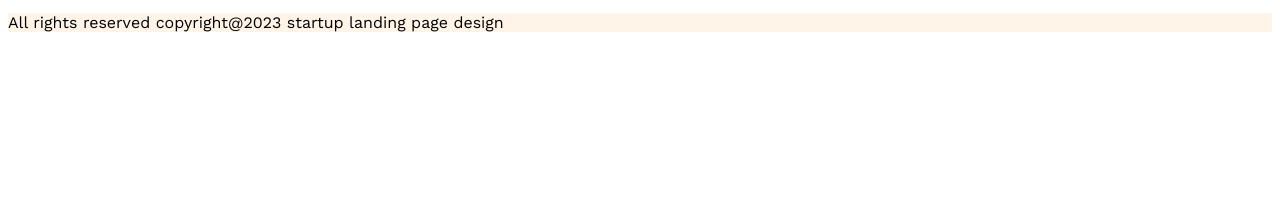
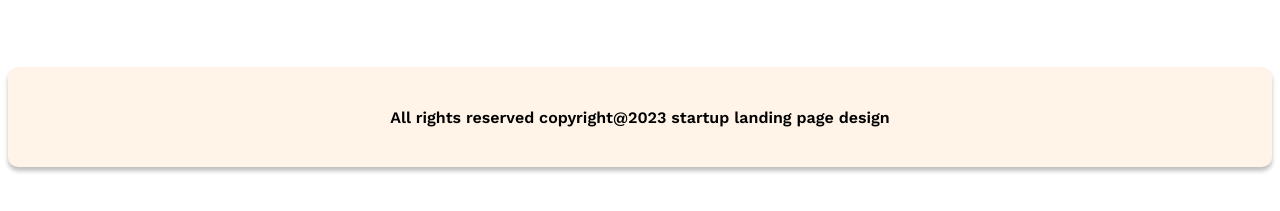
Before and after one commit to RHRumon/G-3-Architect-Landing-page, a plain HTML site: page index.html in a window 1280 px wide. Shown: the part 4000-4211 px from the top of the page. Before the commit the page ends 4048 px from the top, so only its background shows below. Drawn offline with nearby package versions, Linux system fonts and the light colour scheme.

Commit message:
last commit

```diff
--- a/index.css
+++ b/index.css
@@ -96,17 +96,7 @@ main > section{
     text-align: center;
     margin-bottom: 50px;
 }
-footer{
-    background-color: #FFF4E7;
-}
-.footer-content{
-    height: 100px;
-    /* max-width: 1440px; */
-    margin: 20px auto;
-    text-align: center;
-    padding-top: 30px;
 
-}
 
 .banner-title{
     font-weight: bold;
@@ -232,17 +222,25 @@ footer{
 }
 
 /* footer */
-/* .footer{
-   background-color: #FFF4E7;
-   margin-top: 40px;
-   text-align: center;
-   max-width: 1440px;
+.footer{
+    background-color: #FFF4E7;
+    /* border: 2px solid orange; */
+    height: 100px;
+
+    margin-top: 70px;
+    margin-bottom: 70px;
+    /* max-width: 1440px; */
+    border-radius: 10px;
+    box-shadow: 0 4px 4px 0 rgba(0, 0, 0, 0.25);
+}
+.footer-content{
+    display: flex;
+    justify-content: center;
+    padding-top: 25px;
 }
 .footer-text{
-    margin: 10px auto;
-} */
-
-/* making facts responsive */
+    font-weight: 600;
+}
 
 @media screen and (max-width:576px) {
     .fact-container,
--- a/index.html
+++ b/index.html
@@ -179,12 +179,12 @@
         </div>
       </section>
     </main>
-    <footer class="footer">
-      <div class="footer content">
+    <section class="footer">
+      <div class="footer-content">
         <p class="footer-text">
           All rights reserved copyright@2023 startup landing page design
-        </p>
-      </div>
-    </footer>
+        </h5>
+      </p>
+    </section>
   </body>
 </html>
```
